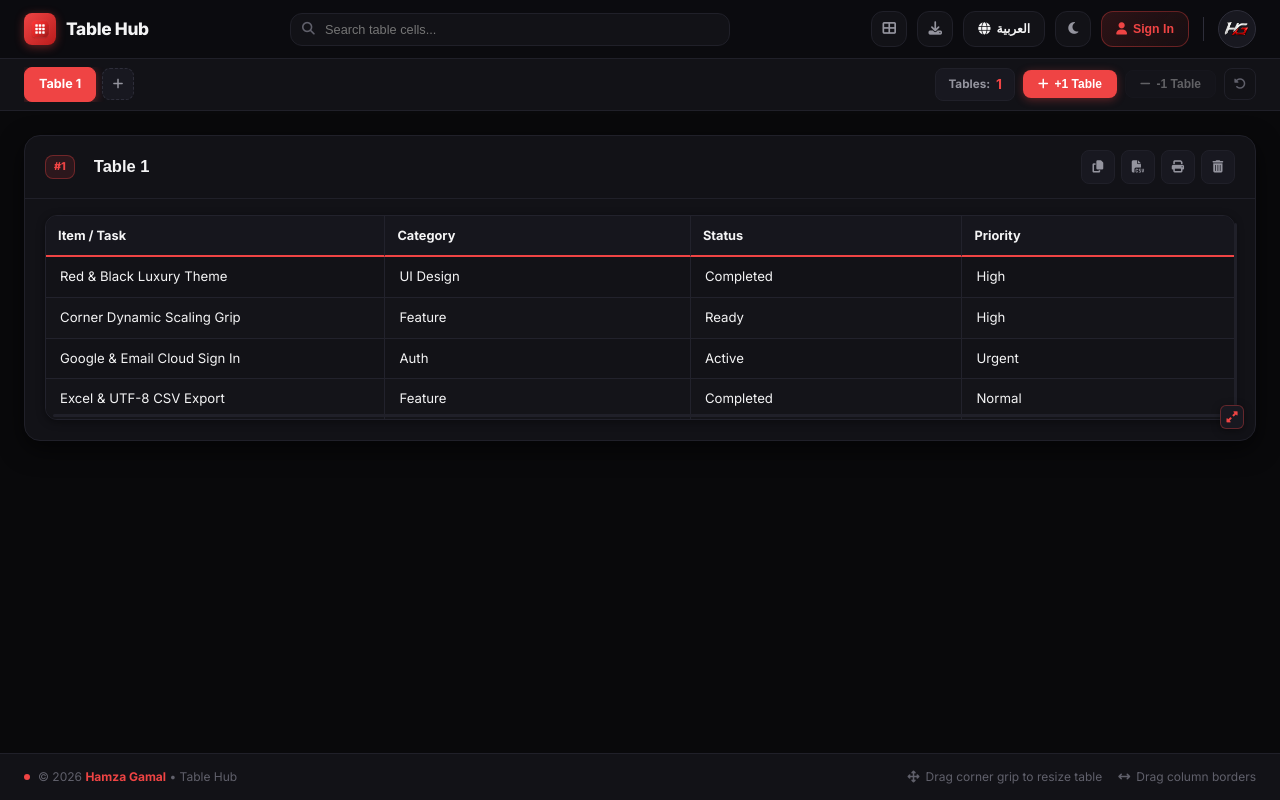
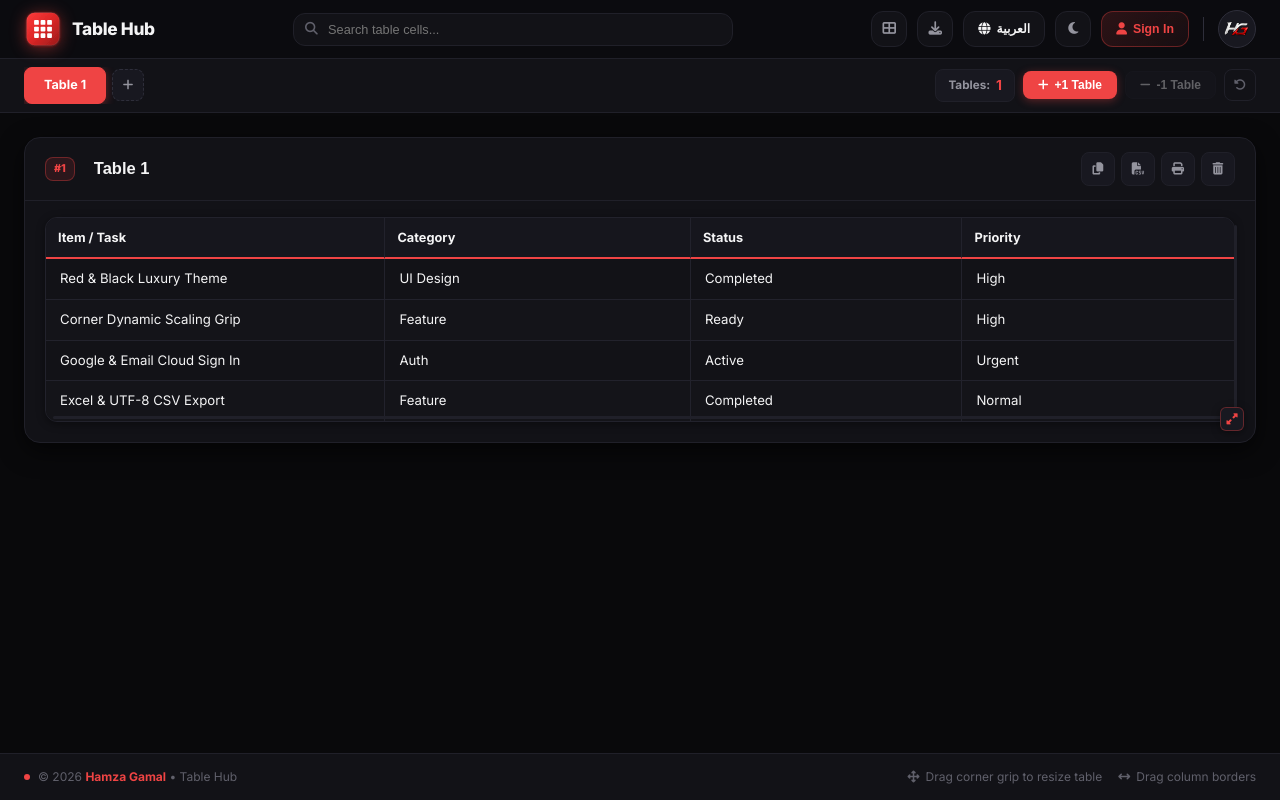
Before and after one commit to hamza-gamal/Table, a plain HTML site: page index.html in a window 1280 px wide. Drawn offline with Linux system fonts and the light colour scheme.

Commit message:
fix: logo scale and inline editable tab names

```diff
--- a/script.js
+++ b/script.js
@@ -803,7 +803,12 @@ function renderTabs() {
     const tab = document.createElement("div");
     tab.className = `tab-item ${table.id === AppState.activeTableId ? "active" : ""}`;
     tab.innerHTML = `
-      <span class="tab-name">${escapeHtml(table.title || `Table ${idx + 1}`)}</span>
+      <span
+        class="tab-name"
+        contenteditable="true"
+        spellcheck="false"
+        title="${AppState.lang === "ar" ? "انقر لتعديل اسم الجدول" : "Click to rename table"}"
+      >${escapeHtml(table.title || `Table ${idx + 1}`)}</span>
       ${
         AppState.tables.length > 1
           ? `<i class="fa-solid fa-xmark tab-close-x" title="Close" data-id="${table.id}"></i>`
@@ -811,11 +816,43 @@ function renderTabs() {
       }
     `;
 
+    const tabNameEl = tab.querySelector(".tab-name");
+
+    // Click on tab switches active table
     tab.addEventListener("click", (e) => {
       if (e.target.classList.contains("tab-close-x")) return;
+      if (e.target === tabNameEl) {
+        // Just select active table without rebuilding DOM so cursor is preserved
+        if (AppState.activeTableId !== table.id) {
+          AppState.activeTableId = table.id;
+          renderApp();
+          const freshTabName = document.querySelector(`.tab-item.active .tab-name`);
+          if (freshTabName) freshTabName.focus();
+        }
+        return;
+      }
       AppState.activeTableId = table.id;
       if (AppState.viewMode === "grid") AppState.viewMode = "tabs";
       renderApp();
+    });
+
+    // Inline edit tab title
+    tabNameEl.addEventListener("input", () => {
+      const newTitle = tabNameEl.textContent.trim();
+      table.title = newTitle || `Table ${idx + 1}`;
+
+      // Sync with card header title input if rendered
+      const cardTitleInput = document.querySelector(`#table-card-${table.id} .card-table-title`);
+      if (cardTitleInput) cardTitleInput.value = table.title;
+
+      saveData(true);
+    });
+
+    tabNameEl.addEventListener("keydown", (e) => {
+      if (e.key === "Enter") {
+        e.preventDefault();
+        tabNameEl.blur();
+      }
     });
 
     const closeBtn = tab.querySelector(".tab-close-x");
--- a/style.css
+++ b/style.css
@@ -284,20 +284,21 @@ html[dir="rtl"] .link-portfolio:hover::before {
 }
 
 .brand-logo-wrap {
-  width: 32px;
-  height: 32px;
-  border-radius: var(--radius-sm);
-  background: linear-gradient(135deg, #ef4444 0%, #b91c1c 100%);
   display: flex;
   align-items: center;
   justify-content: center;
-  box-shadow: 0 2px 10px rgba(239, 68, 68, 0.4);
 }
 
 .brand-logo {
-  width: 20px;
-  height: 20px;
+  width: 38px;
+  height: 38px;
+  border-radius: 10px;
   object-fit: contain;
+  filter: drop-shadow(0 2px 8px rgba(239, 68, 68, 0.45));
+  transition: transform var(--transition-fast);
+}
+.brand-logo:hover {
+  transform: scale(1.05);
 }
 
 .brand-title {
@@ -491,6 +492,22 @@ html[dir="rtl"] .search-clear-btn { left: 10px; }
   border-color: var(--accent-red);
   font-weight: 700;
   box-shadow: 0 2px 10px rgba(239, 68, 68, 0.4);
+}
+
+.tab-name {
+  outline: none;
+  cursor: text;
+  border-radius: 4px;
+  padding: 1px 5px;
+  transition: all var(--transition-fast);
+}
+.tab-name:hover,
+.tab-name:focus {
+  background: rgba(255, 255, 255, 0.2);
+}
+[data-theme="light"] .tab-item:not(.active) .tab-name:hover,
+[data-theme="light"] .tab-item:not(.active) .tab-name:focus {
+  background: rgba(0, 0, 0, 0.08);
 }
 
 .tab-close-x {
```
